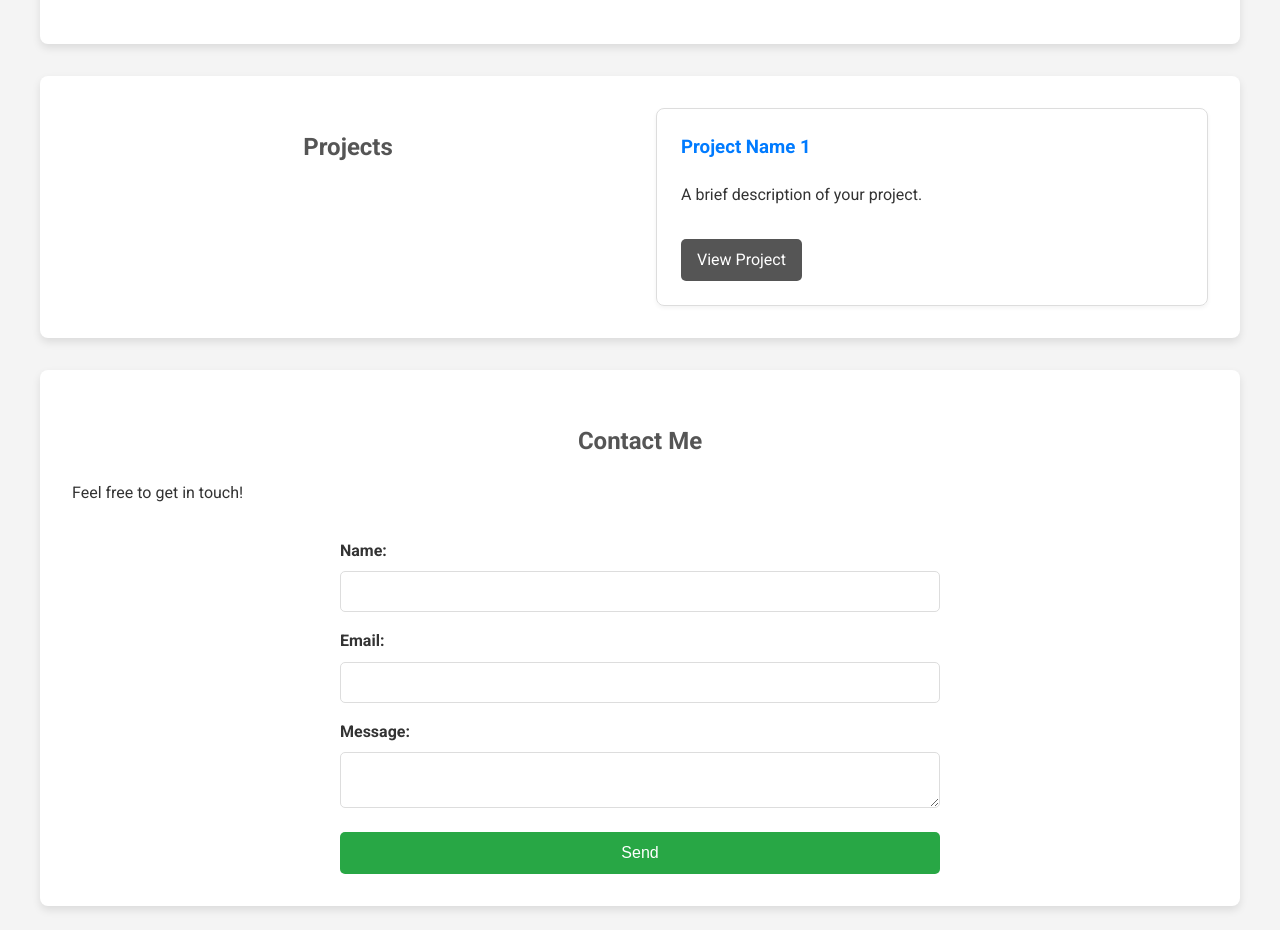
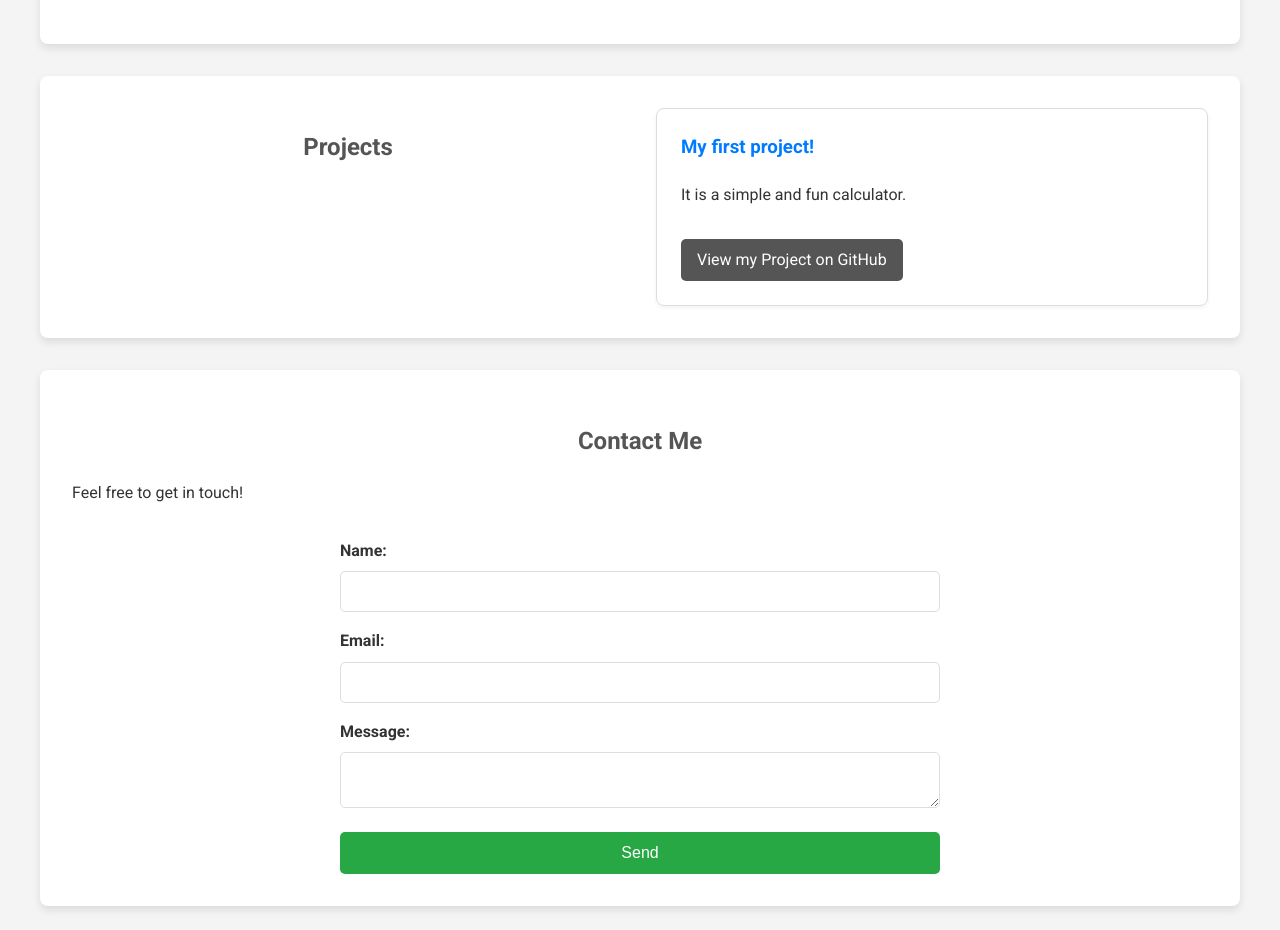
Before and after one commit to Josuesolota/MY-PORTFOLIO-WEBSITE-CHALLENGE, a plain HTML site: page index.html in a window 1280 px wide. Shown: the part 1120-2050 px from the top of the page. Drawn offline with Linux system fonts and the light colour scheme.

Commit message:
linking the 2 repositories

```diff
--- a/index.html
+++ b/index.html
@@ -41,7 +41,7 @@
             <p>I attended high school at Celeu Catolico in Huambo and completed some professional
                 training courses in Electricity, IT, computer networks, and English. I am currently
                 in my second year of university, studying Dentistry.</p>
-            <a href="docs/cv/josué solota CV.pdf" download="Josué Solota CV.pdf" class="cv-button">Download My CV</a>
+            <a href="docs/josué solota CV.pdf" download="Josué Solota CV.pdf" class="cv-button">Download My CV</a>
         </section>
 
         <section id="interests">
@@ -63,9 +63,9 @@ software are very good, and I would also like to work in this area!</p>
         <section id="projects">
             <h2>Projects</h2>
             <div class="project-card">
-                <h3>Project Name 1</h3>
-                <p>A brief description of your project.</p>
-                <a href="[link to your project]" target="_blank">View Project</a>
+                <h3>My first project!</h3>
+                <p>It is a simple and fun calculator.</p>
+                <a href="https://github.com/Josuesolota/A-Fun-Calculator.git" target="_blank">View my Project on GitHub</a>
             </div>
         </section>
 
```
